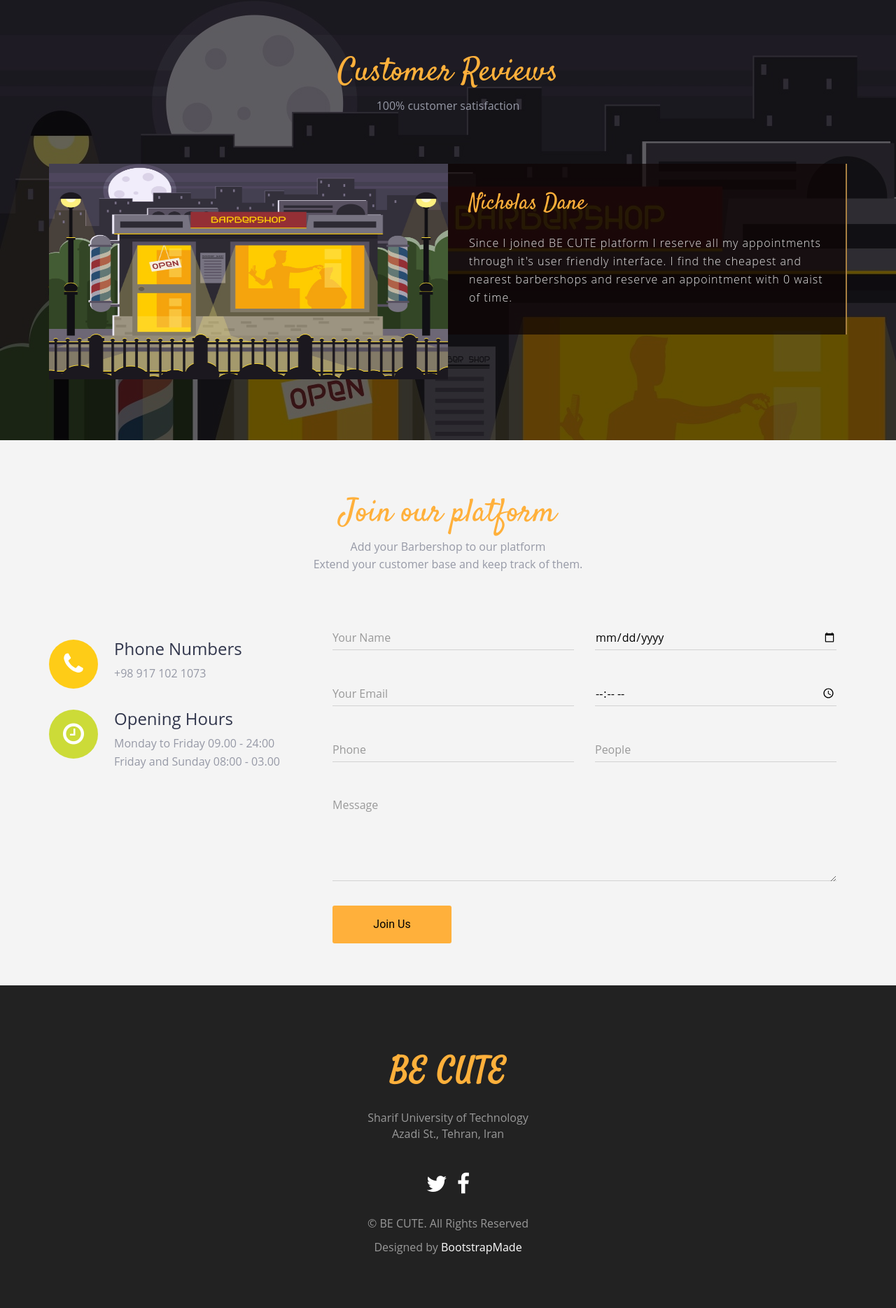
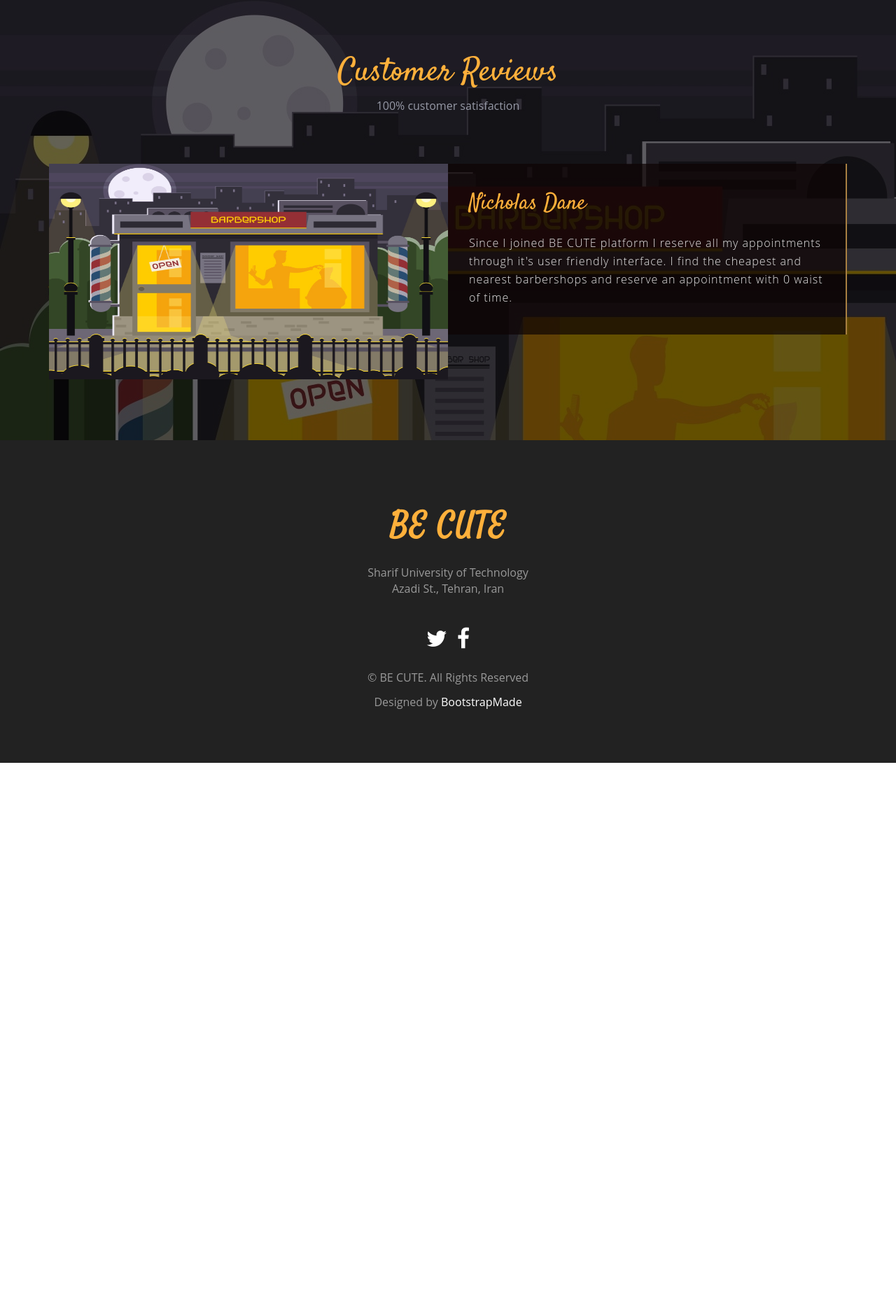
Before and after one commit to SeyedAlirezaFatemi/BeCute, a Django app: page / in a window 1280 px wide. Shown: the part 1260-3129 px from the top of the page at 70% size. After the commit the page ends 2350 px from the top, so only its background shows below. Run offline with Django 3.2, Linux system fonts and the light colour scheme; some libraries are stand-ins or nearby versions; some web fonts are replaced.

Commit message:
:lipstick: Updating the UI and style files.

```diff
--- a/templates/index.html
+++ b/templates/index.html
@@ -5,7 +5,7 @@
 <head>
     <meta charset="utf-8">
     <meta name="viewport" content="width=device-width, initial-scale=1">
-    <title>Delicious</title>
+    <title>BE CUTE</title>
     <meta name="description" content="Free Bootstrap Theme by BootstrapMade.com">
     <meta name="keywords"
           content="free website templates, free bootstrap themes, free template, free bootstrap, free website template">
@@ -28,7 +28,7 @@
                     <a href="#about">About</a>
                     <a href="#event">Customer Reviews</a>
                     {#            <a href="#menu-list">Menu</a>#}
-                    <a href="#contact">Join Us</a>
+{#                    <a href="#contact">Join Us</a>#}
                 </div>
                 <!-- Use any element to open the sidenav -->
                 <span onclick="openNav()" class="pull-right menu-icon">☰</span>
@@ -261,105 +261,105 @@
 {#  </section>#}
 <!--/ menu -->
 <!-- contact -->
-<section id="contact" class="section-padding">
-    <div class="container">
-        <div class="row">
-            <div class="col-md-12 text-center">
-                <h1 class="header-h">Join our platform</h1>
-                <p class="header-p">Add your Barbershop to our platform
-                    <br>Extend your customer base and keep track of them.</p>
-            </div>
-        </div>
-        <div class="row msg-row">
-            <div class="col-md-4 col-sm-4 mr-15">
-                <div class="media-2">
-                    <div class="media-left">
-                        <div class="contact-phone bg-1 text-center"><span class="phone-in-talk fa fa-phone"></span>
-                        </div>
-                    </div>
-                    <div class="media-body">
-                        <h4 class="dark-blue regular">Phone Numbers</h4>
-                        <p class="light-blue regular alt-p">+98 917 102 1073</p>
-                    </div>
-                </div>
-                <div class="media-2">
-                    <div class="media-left">
-                        <div class="contact-email bg-14 text-center"><span class="hour-icon fa fa-clock-o"></span></div>
-                    </div>
-                    <div class="media-body">
-                        <h4 class="dark-blue regular">Opening Hours</h4>
-                        <p class="light-blue regular alt-p"> Monday to Friday 09.00 - 24:00</p>
-                        <p class="light-blue regular alt-p">
-                            Friday and Sunday 08:00 - 03.00
-                        </p>
-                    </div>
-                </div>
-            </div>
-            <div class="col-md-8 col-sm-8">
-                <form action="" method="post" role="form" class="contactForm">
-                    <div id="sendmessage">Your request has been sent. Thank you!</div>
-                    <div id="errormessage"></div>
-                    <div class="col-md-6 col-sm-6 contact-form pad-form">
-                        <div class="form-group label-floating is-empty">
-                            <input type="text" name="name" class="form-control" id="name" placeholder="Your Name"
-                                   data-rule="minlen:4" data-msg="Please enter at least 4 chars"/>
-                            <div class="validation"></div>
-                        </div>
-
-                    </div>
-                    <div class="col-md-6 col-sm-6 contact-form">
-                        <div class="form-group">
-                            <input type="date" class="form-control label-floating is-empty" name="date" id="date"
-                                   placeholder="Date" data-rule="required" data-msg="This field is required"/>
-                            <div class="validation"></div>
-                        </div>
-                    </div>
-                    <div class="col-md-6 col-sm-6 contact-form pad-form">
-                        <div class="form-group">
-                            <input type="email" class="form-control label-floating is-empty" name="email" id="email"
-                                   placeholder="Your Email" data-rule="email" data-msg="Please enter a valid email"/>
-                            <div class="validation"></div>
-                        </div>
-                    </div>
-                    <div class="col-md-6 col-sm-6 contact-form">
-                        <div class="form-group">
-                            <input type="time" class="form-control label-floating is-empty" name="time" id="time"
-                                   placeholder="Time" data-rule="required" data-msg="This field is required"/>
-                            <div class="validation"></div>
-                        </div>
-                    </div>
-                    <div class="col-md-6 col-sm-6 contact-form">
-                        <div class="form-group">
-                            <input type="text" class="form-control label-floating is-empty" name="phone" id="phone"
-                                   placeholder="Phone" data-rule="required" data-msg="This field is required"/>
-                            <div class="validation"></div>
-                        </div>
-                    </div>
-                    <div class="col-md-6 col-sm-6 contact-form">
-                        <div class="form-group">
-                            <input type="text" class="form-control label-floating is-empty" name="people" id="people"
-                                   placeholder="People" data-rule="required" data-msg="This field is required"/>
-                            <div class="validation"></div>
-                        </div>
-                    </div>
-                    <div class="col-md-12 contact-form">
-                        <div class="form-group label-floating is-empty">
-                            <textarea class="form-control" name="message" rows="5" rows="3" data-rule="required"
-                                      data-msg="Please write something for us" placeholder="Message"></textarea>
-                            <div class="validation"></div>
-                        </div>
-
-                    </div>
-                    <div class="col-md-12 btnpad">
-                        <div class="contacts-btn-pad">
-                            <button class="contacts-btn">Join Us</button>
-                        </div>
-                    </div>
-                </form>
-            </div>
-        </div>
-    </div>
-</section>
+{#<section id="contact" class="section-padding">#}
+{#    <div class="container">#}
+{#        <div class="row">#}
+{#            <div class="col-md-12 text-center">#}
+{#                <h1 class="header-h">Join our platform</h1>#}
+{#                <p class="header-p">Add your Barbershop to our platform#}
+{#                    <br>Extend your customer base and keep track of them.</p>#}
+{#            </div>#}
+{#        </div>#}
+{#        <div class="row msg-row">#}
+{#            <div class="col-md-4 col-sm-4 mr-15">#}
+{#                <div class="media-2">#}
+{#                    <div class="media-left">#}
+{#                        <div class="contact-phone bg-1 text-center"><span class="phone-in-talk fa fa-phone"></span>#}
+{#                        </div>#}
+{#                    </div>#}
+{#                    <div class="media-body">#}
+{#                        <h4 class="dark-blue regular">Phone Numbers</h4>#}
+{#                        <p class="light-blue regular alt-p">+98 917 102 1073</p>#}
+{#                    </div>#}
+{#                </div>#}
+{#                <div class="media-2">#}
+{#                    <div class="media-left">#}
+{#                        <div class="contact-email bg-14 text-center"><span class="hour-icon fa fa-clock-o"></span></div>#}
+{#                    </div>#}
+{#                    <div class="media-body">#}
+{#                        <h4 class="dark-blue regular">Opening Hours</h4>#}
+{#                        <p class="light-blue regular alt-p"> Monday to Friday 09.00 - 24:00</p>#}
+{#                        <p class="light-blue regular alt-p">#}
+{#                            Friday and Sunday 08:00 - 03.00#}
+{#                        </p>#}
+{#                    </div>#}
+{#                </div>#}
+{#            </div>#}
+{#            <div class="col-md-8 col-sm-8">#}
+{#                <form action="" method="post" role="form" class="contactForm">#}
+{#                    <div id="sendmessage">Your request has been sent. Thank you!</div>#}
+{#                    <div id="errormessage"></div>#}
+{#                    <div class="col-md-6 col-sm-6 contact-form pad-form">#}
+{#                        <div class="form-group label-floating is-empty">#}
+{#                            <input type="text" name="name" class="form-control" id="name" placeholder="Your Name"#}
+{#                                   data-rule="minlen:4" data-msg="Please enter at least 4 chars"/>#}
+{#                            <div class="validation"></div>#}
+{#                        </div>#}
+{##}
+{#                    </div>#}
+{#                    <div class="col-md-6 col-sm-6 contact-form">#}
+{#                        <div class="form-group">#}
+{#                            <input type="date" class="form-control label-floating is-empty" name="date" id="date"#}
+{#                                   placeholder="Date" data-rule="required" data-msg="This field is required"/>#}
+{#                            <div class="validation"></div>#}
+{#                        </div>#}
+{#                    </div>#}
+{#                    <div class="col-md-6 col-sm-6 contact-form pad-form">#}
+{#                        <div class="form-group">#}
+{#                            <input type="email" class="form-control label-floating is-empty" name="email" id="email"#}
+{#                                   placeholder="Your Email" data-rule="email" data-msg="Please enter a valid email"/>#}
+{#                            <div class="validation"></div>#}
+{#                        </div>#}
+{#                    </div>#}
+{#                    <div class="col-md-6 col-sm-6 contact-form">#}
+{#                        <div class="form-group">#}
+{#                            <input type="time" class="form-control label-floating is-empty" name="time" id="time"#}
+{#                                   placeholder="Time" data-rule="required" data-msg="This field is required"/>#}
+{#                            <div class="validation"></div>#}
+{#                        </div>#}
+{#                    </div>#}
+{#                    <div class="col-md-6 col-sm-6 contact-form">#}
+{#                        <div class="form-group">#}
+{#                            <input type="text" class="form-control label-floating is-empty" name="phone" id="phone"#}
+{#                                   placeholder="Phone" data-rule="required" data-msg="This field is required"/>#}
+{#                            <div class="validation"></div>#}
+{#                        </div>#}
+{#                    </div>#}
+{#                    <div class="col-md-6 col-sm-6 contact-form">#}
+{#                        <div class="form-group">#}
+{#                            <input type="text" class="form-control label-floating is-empty" name="people" id="people"#}
+{#                                   placeholder="People" data-rule="required" data-msg="This field is required"/>#}
+{#                            <div class="validation"></div>#}
+{#                        </div>#}
+{#                    </div>#}
+{#                    <div class="col-md-12 contact-form">#}
+{#                        <div class="form-group label-floating is-empty">#}
+{#                            <textarea class="form-control" name="message" rows="5" rows="3" data-rule="required"#}
+{#                                      data-msg="Please write something for us" placeholder="Message"></textarea>#}
+{#                            <div class="validation"></div>#}
+{#                        </div>#}
+{##}
+{#                    </div>#}
+{#                    <div class="col-md-12 btnpad">#}
+{#                        <div class="contacts-btn-pad">#}
+{#                            <button class="contacts-btn">Join Us</button>#}
+{#                        </div>#}
+{#                    </div>#}
+{#                </form>#}
+{#            </div>#}
+{#        </div>#}
+{#    </div>#}
+{#</section>#}
 <!-- / contact -->
 <!-- footer -->
 <footer class="footer text-center">
```
